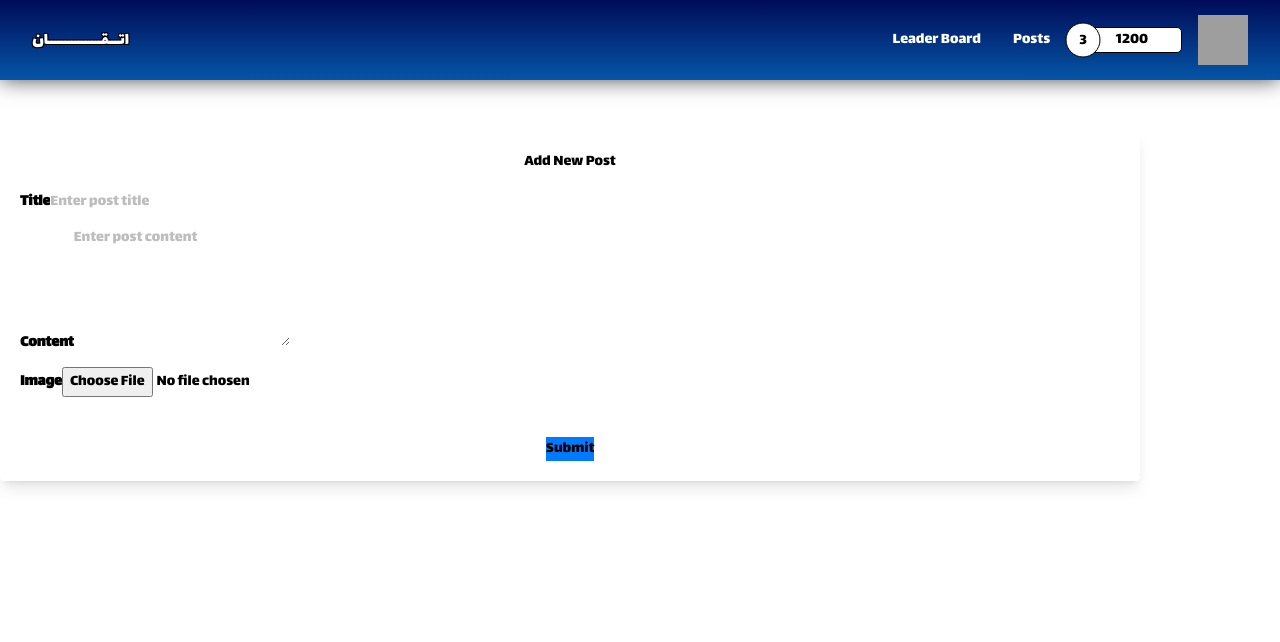
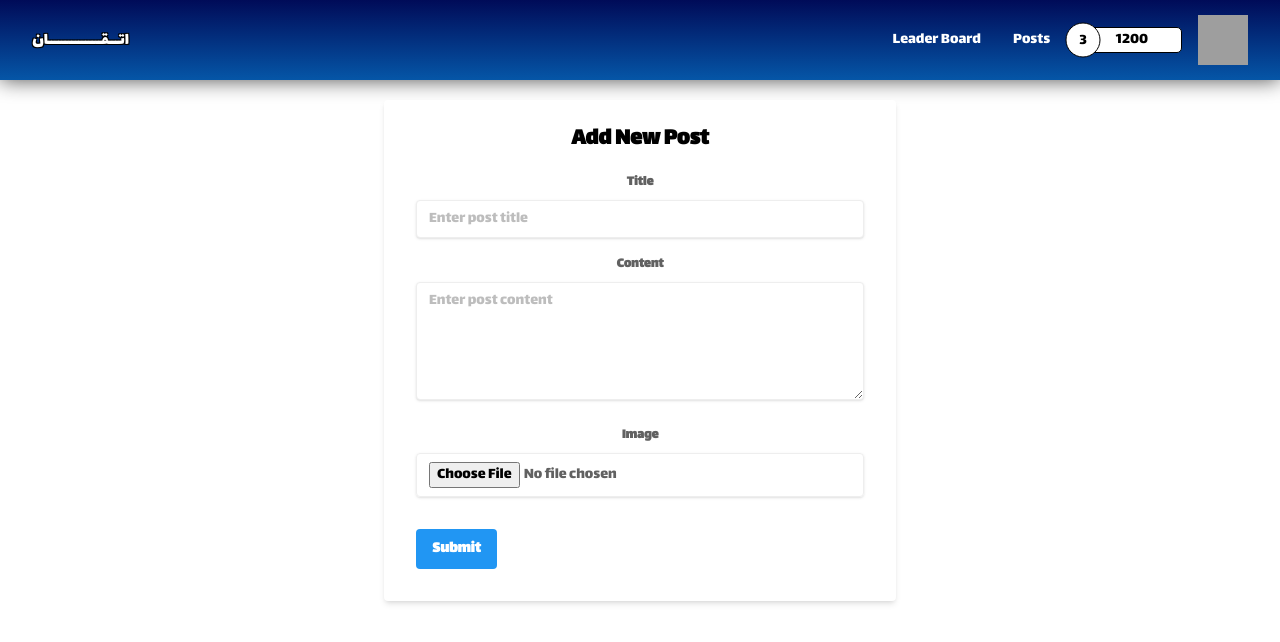
Before and after one commit to mohamed-sameh-albaz/Itqan, a React (Create React App) app in the folder Client/: page /add-post in a window 1280 px wide. Shown: the top 642 px of the page. Built offline with nearby package versions, Linux system fonts and the light colour scheme; grey boxes are pictures that could not be loaded.

Commit message:
refactor addpost,teamtable

```diff
--- a/Client/src/components/TeamTable.css
+++ b/Client/src/components/TeamTable.css
@@ -0,0 +1,29 @@
+.teamTable {
+    margin: 0 auto;
+    text-align: left;
+
+    border-radius: 10px;
+    overflow: hidden;
+
+    box-shadow: 0 0 20px rgba(0, 0, 0, 0.2);
+    width: 100%;
+}
+
+
+.teamTable thead th {
+    background-color: var(--primary-color);
+    color: white;
+    font-weight: normal;
+    padding: 12px 14px;
+}
+.teamTable tbody td {
+    padding: 12px 14px;
+}
+
+.teamTable tbody td a {
+    color: blue;
+}
+
+.teamTable tbody tr:nth-of-type(even) {
+    background-color: rgba(0, 0, 0, 0.1);
+}
--- a/Client/src/components/TeamTable.js
+++ b/Client/src/components/TeamTable.js
@@ -2,7 +2,7 @@ import "./TeamTable.css"
 
 const TeamTable = ({teams}) => {
     return (
-      <table>
+      <table className="teamTable">
         <thead>
           <tr>
             <th>Teamname</th>
--- a/Client/src/views/AddPostPage.css
+++ b/Client/src/views/AddPostPage.css
@@ -1,10 +1,11 @@
-/* AddPostPage.css */
+/*
 .container {
   margin-top: 50px;
 }
 
 .card {
   padding: 20px;
+  background-color: red;
 }
 
 .form-label {
@@ -25,9 +26,9 @@
 }
 
 .image-thumbnail {
-  width: 50px;
-  height: 50px;
+  width: 200px;
+  height: 200px;
   object-fit: cover;
   border: 1px solid #ccc;
   border-radius: 5px;
-}
+} */
--- a/Client/src/views/AddPostPage.js
+++ b/Client/src/views/AddPostPage.js
@@ -1,5 +1,4 @@
 import React, { useState } from 'react';
-import { Container, Row, Col, Form, Button, Card } from 'react-bootstrap';
 import { useNavigate } from 'react-router-dom';
 import CommunityNavBar from '../components/CommunityNavBar';
 import './AddPostPage.css';
@@ -10,99 +9,103 @@ const AddPostPage = () => {
   const [Content, setContent] = useState('');
   const [images, setImages] = useState([]);
   const navigate = useNavigate();
-  let user_id = 7;
+  let user_id = 3;
 
   async function handleSubmit (e) {
+    e.preventDefault();
+    console.log('Post submitted:', { Title, Content });
+    console.log(images.map(image => image.name));
 
-    e.preventDefault();
-    // Handle form submission logic here
-    console.log('Post submitted:', { Title, Content });
-    console.log( images.map(image => image.name));
-
-    const { status, data } = await
-          requestAPI(
-            '/posts',
-            'post',
-            {
+    const { status, data } = await requestAPI('/posts', 'post', {
       body: {
         title: Title,
         userId: user_id,
-                communityId:2,
+        communityId: 2,
         text: Content,
         images: images.map(image => image.name)
       }
-            }
-          )
+    });
     if (status > 199 && status < 300) {
-            console.log("sucssess");
+      console.log("success");
     } else {
       console.log("error");
     }
-
-
   };
 
   const handleImageChange = (e) => {
     const files = Array.from(e.target.files);
     setImages((prevImages) => [...prevImages, ...files]);
-
   };
 
   return (
     <div>
       <CommunityNavBar />
-      <Container className="mt-5">
-        <Row className="justify-content-md-center">
-          <Col md="8">
-            <Card className="shadow-lg p-3 mb-5 bg-white rounded">
-              <Card.Body>
-                <h2 className="text-center mb-4">Add New Post</h2>
-                <Form onSubmit={handleSubmit}>
-                  <Form.Group controlId="formTitle" className="mb-3 text-start">
-                    <Form.Label>Title</Form.Label>
-                    <Form.Control
+      <div className="container mx-auto mt-5">
+        <div className="flex justify-center">
+          <div className="w-full max-w-lg">
+            <div className="bg-white shadow-md rounded px-8 pt-6 pb-8 mb-4">
+              <h2 className="text-center mb-4 text-2xl font-bold">Add New Post</h2>
+              <form onSubmit={handleSubmit}>
+                <div className="mb-4">
+                  <label className="block text-gray-700 text-sm font-bold mb-2" htmlFor="title">
+                    Title
+                  </label>
+                  <input
+                    id="title"
                     type="text"
                     placeholder="Enter post title"
                     value={Title}
                     onChange={(e) => setTitle(e.target.value)}
+                    className="shadow appearance-none border rounded w-full py-2 px-3 text-gray-700 leading-tight focus:outline-none focus:shadow-outline"
                   />
-                  </Form.Group>
-                  <Form.Group
-                    controlId="formContent"
-                    className="mb-3 text-start"
-                  >
-                    <Form.Label>Content</Form.Label>
-                    <Form.Control
-                      as="textarea"
+                </div>
+                <div className="mb-4">
+                  <label className="block text-gray-700 text-sm font-bold mb-2" htmlFor="content">
+                    Content
+                  </label>
+                  <textarea
+                    id="content"
                     rows={5}
                     placeholder="Enter post content"
                     value={Content}
                     onChange={(e) => setContent(e.target.value)}
+                    className="shadow appearance-none border rounded w-full py-2 px-3 text-gray-700 leading-tight focus:outline-none focus:shadow-outline"
+                  ></textarea>
+                </div>
+                <div className="mb-4">
+                  <label className="block text-gray-700 text-sm font-bold mb-2" htmlFor="image">
+                    Image
+                  </label>
+                  <input
+                    id="image"
+                    type="file"
+                    onChange={handleImageChange}
+                    className="shadow appearance-none border rounded w-full py-2 px-3 text-gray-700 leading-tight focus:outline-none focus:shadow-outline"
                   />
-                  </Form.Group>
-                  <Form.Group controlId="formImage" className="mb-3 text-start">
-                    <Form.Label>Image</Form.Label>
-                    <Form.Control type="file" onChange={handleImageChange} />
-                  </Form.Group>
-                  <div className="image-preview">
+                </div>
+                <div className="flex flex-wrap gap-2 mb-4">
                   {images.map((image, index) => (
                     <img
                       key={index}
                       src={URL.createObjectURL(image)}
                       alt={`preview-${index}`}
-                        className="image-thumbnail"
+                      className="w-16 h-16 object-cover border rounded"
                     />
                   ))}
                 </div>
-                  <Button variant="primary" type="submit" className="w-100">
+                <div className="flex items-center justify-between">
+                  <button
+                    type="submit"
+                    className="bg-blue-500 hover:bg-blue-700 text-white font-bold py-2 px-4 rounded focus:outline-none focus:shadow-outline"
+                  >
                     Submit
-                  </Button>
-                </Form>
-              </Card.Body>
-            </Card>
-          </Col>
-        </Row>
-      </Container>
+                  </button>
+                </div>
+              </form>
+            </div>
+          </div>
+        </div>
+      </div>
     </div>
   );
 };
--- a/Client/src/views/TeamsPage.css
+++ b/Client/src/views/TeamsPage.css
@@ -1,11 +1,23 @@
-.TB_all{
-    display:inline;
+.TB_all {
+  display: flex;
+  flex-direction: column;
+  align-items: center;
 }
 
-.TB_all .teamtable
-{
-   display:inline-block;
-   width:50%;
-   overflow:scroll;
-   scrollbar-width: none;
+.TB_all .teamtable {
+  display: inline-block;
+  width: 50%;
+  overflow: scroll;
+  scrollbar-width: none;
+  margin-top: 20px; /* Add some margin to separate the table from the image */
 }
+
+.team_pic {
+  margin-top:50px;
+  margin-bottom: 50px;
+  width: 300px;
+  height: 250px;
+  border-radius: 50%;
+  object-fit: cover;
+
+}
```
Lines whose indentation alone changed are shown as unchanged.
